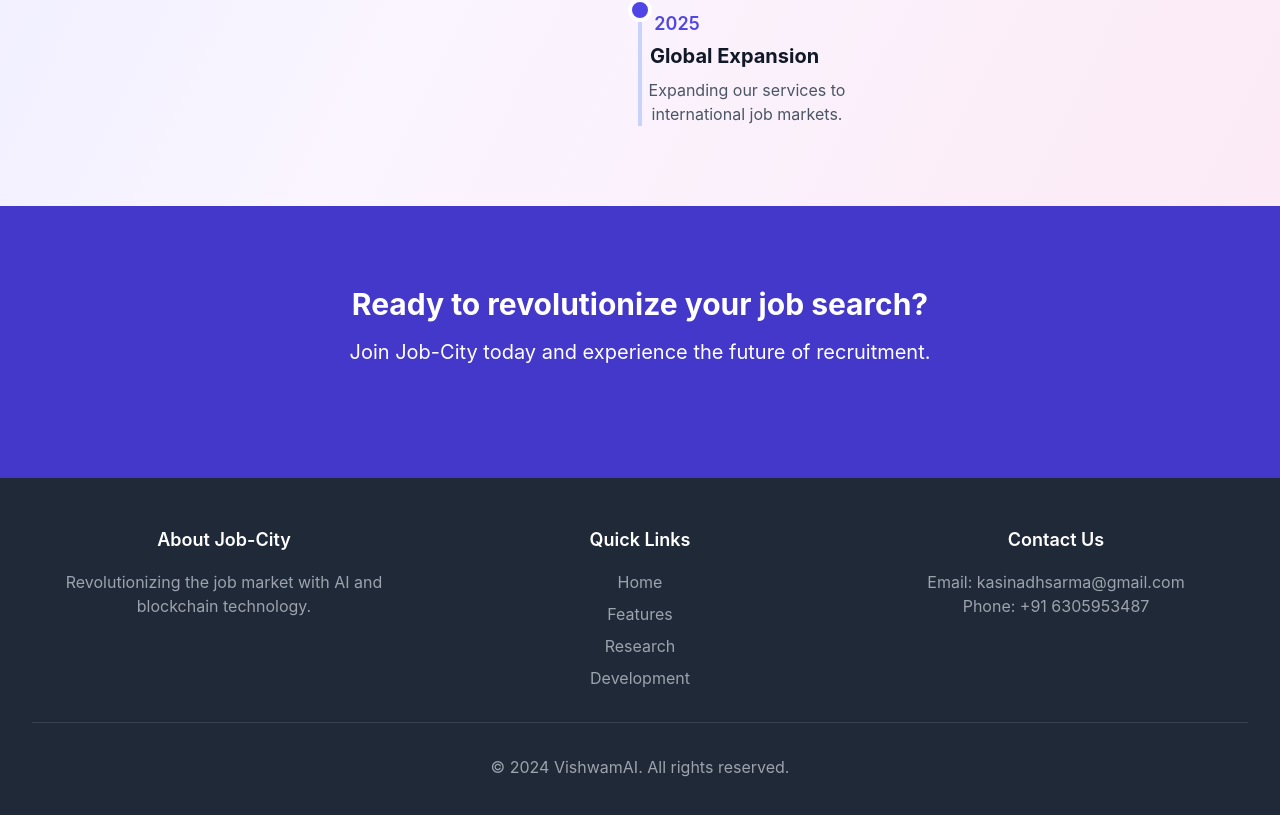
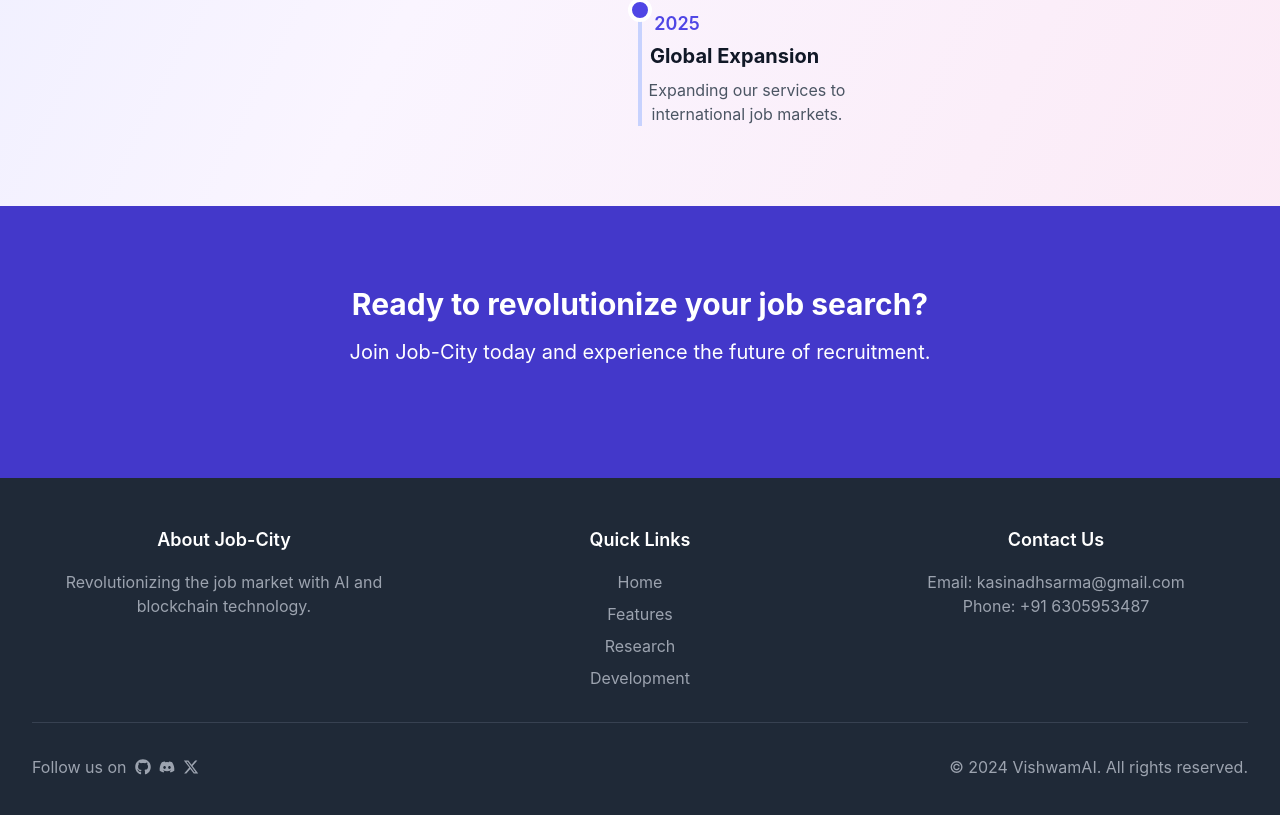
Before and after one commit to VishwamAI/jobcity, a React (Create React App) app in the folder frontend/: page / in a window 1280 px wide. Shown: the part 1734-2549 px from the top of the page. Built offline with nearby package versions, Linux system fonts and the light colour scheme.

Commit message:
social links added

```diff
--- a/frontend/package.json
+++ b/frontend/package.json
@@ -14,6 +14,7 @@
     "lucide-react": "^0.447.0",
     "react": "^18.3.1",
     "react-dom": "^18.3.1",
+    "react-icons": "^5.3.0",
     "react-router-dom": "^6.26.2",
     "react-scripts": "5.0.1",
     "tailwindcss": "^3.4.13",
--- a/frontend/src/landing-page.tsx
+++ b/frontend/src/landing-page.tsx
@@ -1,7 +1,9 @@
 import React, { useState } from 'react';
 import { motion } from 'framer-motion';
 import { Briefcase, Code, Brain, Rocket, Smartphone, Search, ChevronDown, Menu, X, LucideProps } from 'lucide-react';
-
+import { FaXTwitter } from "react-icons/fa6";
+import { FaDiscord } from "react-icons/fa";
+import { FaGithub } from "react-icons/fa";
 
 interface FeatureCardProps {
   icon: React.ComponentType<LucideProps>;
@@ -269,8 +271,23 @@
               <p className="text-gray-400">Phone: +91 6305953487</p>
             </div>
           </div>
+
           <div className="mt-8 pt-8 border-t border-gray-700 text-center text-gray-400">
-            <p>&copy; 2024 VishwamAI. All rights reserved.</p>
+
+             <span className="flex items-center gap-2">
+             <span>Follow us on</span>
+                  <a href="https://github.com/">
+                  <FaGithub />
+                  </a>
+                  <a href="https://discord.gg/">
+                  <FaDiscord />
+                  </a>
+                  <a href="#">
+                  <FaXTwitter />
+                  </a>
+                  <span style={{'marginLeft': 'auto'}}>&copy; 2024 VishwamAI. All rights reserved.</span>
+               </span>
+
           </div>
         </div>
       </footer>
```
Also changed, not shown: 1 other file (tests, documents, lock files or other folders).
